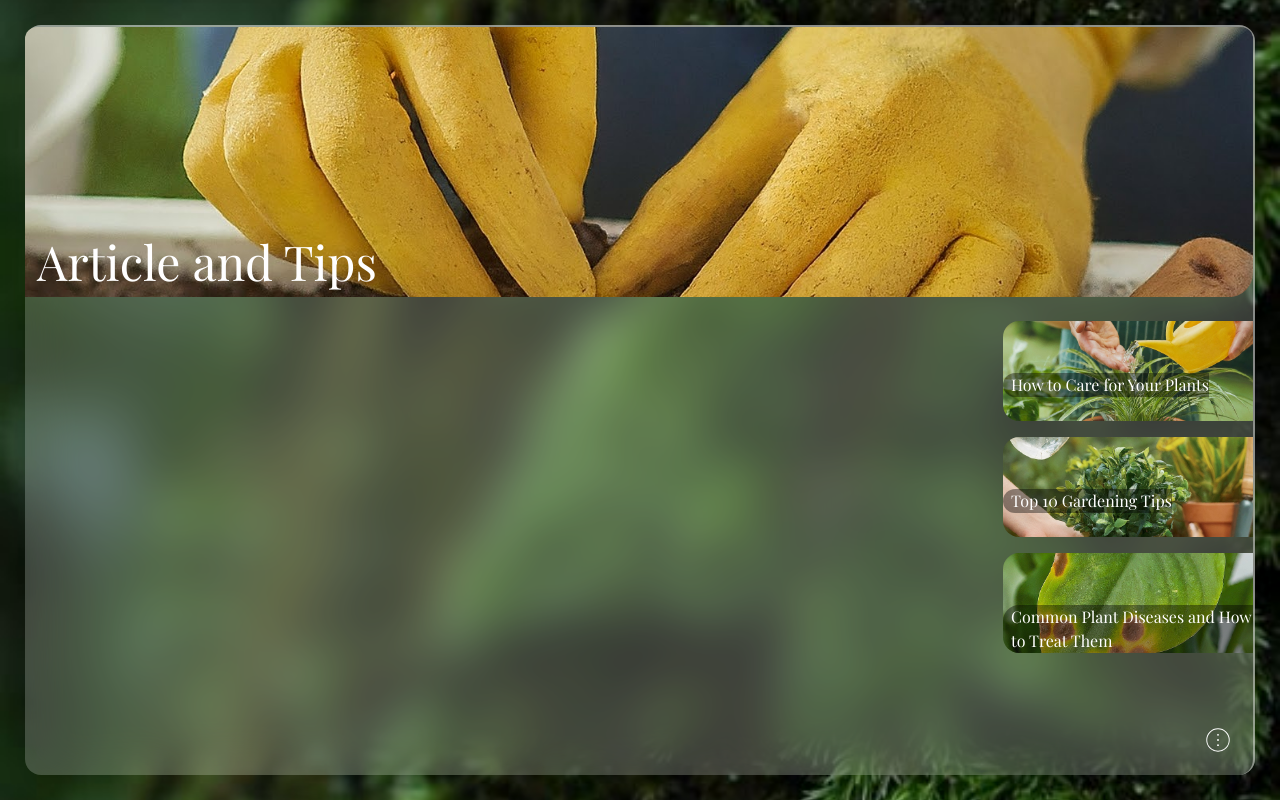
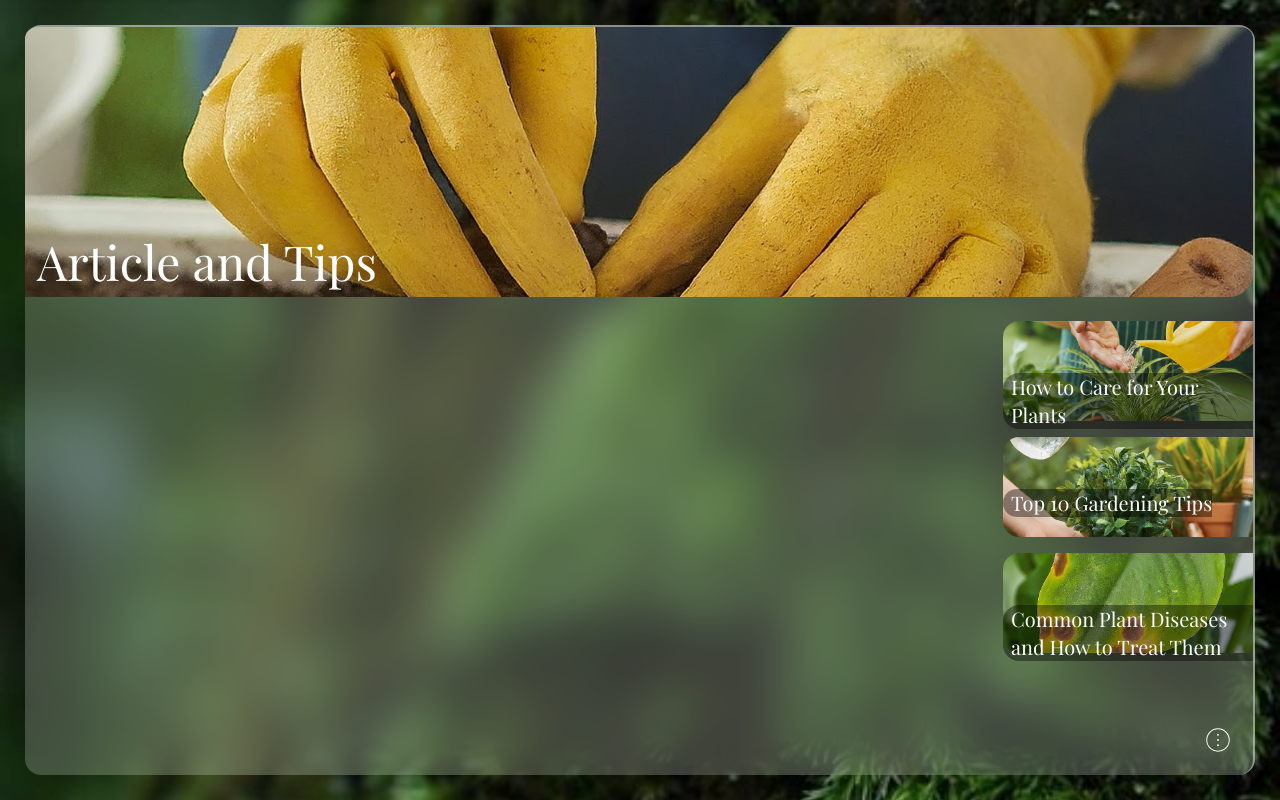
Before and after one commit to derikaquary/26-plant-disease-identifier, a Next.js app: page /article_and_tips in a window 1280 px wide. Built offline with nearby package versions, Linux system fonts and the light colour scheme.

Commit message:
make the text size in the main article page bigger

```diff
--- a/app/_components/ArticleContent.js
+++ b/app/_components/ArticleContent.js
@@ -10,7 +10,7 @@ function ArticleContent({ article }) {
           ? "bg-tips2"
           : "bg-tips3"
       }`}>
-      <p className="bg-black/40 mt-[52px] inline-block rounded-bl-2xl rounded-tl-2xl pl-2">
+      <p className="bg-black/40 mt-[52px] inline-block rounded-bl-2xl rounded-tl-2xl pl-2 text-xl">
         {title}
       </p>
     </div>
```
